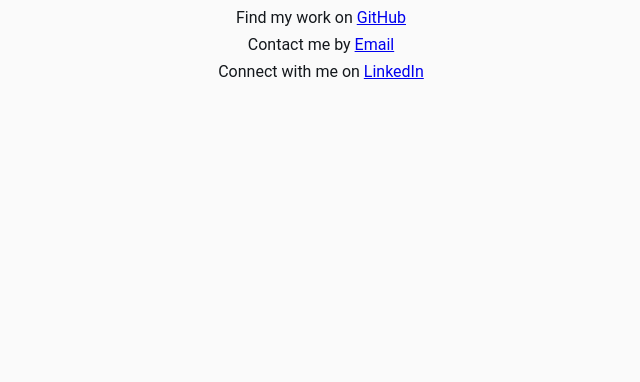
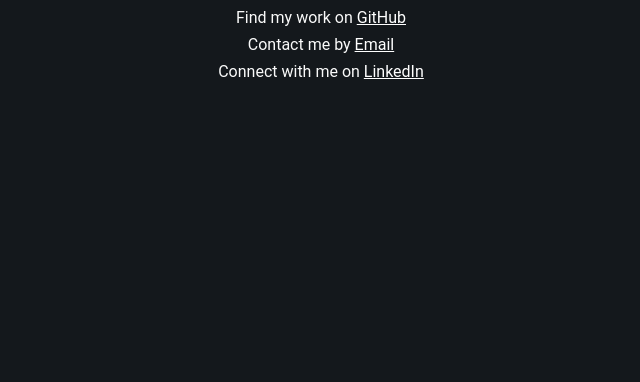
Before and after one commit to almirmujic/almirmujic.github.io, a Gatsby site: page / in a window 1280 px wide. Shown: the part 418-800 px from the top of the page, without its empty margins (319-959 px from the left). Built offline with nearby package versions, Linux system fonts and the light colour scheme; Gatsby itself is replaced by a stand-in of ours.

Commit message:
Update Readme file, install gh-pages dependency and add deploy script

```diff
--- a/package.json
+++ b/package.json
@@ -7,6 +7,7 @@
 	"scripts": {
 		"build": "gatsby build",
 		"develop": "gatsby develop",
+		"deploy": "gatsby build && gh-pages -d public -b master",
 		"format": "prettier --write \"**/*.{js,jsx,ts,tsx,json,md}\"",
 		"start": "npm run develop",
 		"serve": "gatsby serve",
@@ -19,6 +20,7 @@
 		"react-dom": "^16.12.0"
 	},
 	"devDependencies": {
+		"gh-pages": "^3.1.0",
 		"prettier": "2.1.2"
 	},
 	"repository": {
--- a/src/styles/main.css
+++ b/src/styles/main.css
@@ -2,9 +2,9 @@ body {
 	margin: 0;
 	padding: 0;
 	font-family: Roboto, Arial, Helvetica, sans-serif;
-	color: #14181c;
+	color: #fafafa;
 	box-sizing: border-box;
-	background-color: #fafafa;
+	background-color: #14181c;
 	height: 100vh;
 	display: flex;
 	justify-content: center;
@@ -24,6 +24,12 @@ h1 {
 	max-width: 300px;
 	margin: 1rem 0;
 }
+a {
+	color: #fff;
+}
+a:hover {
+	color: #3fe5eb;
+}
 .notification {
 	display: none;
 }
```
Also changed, not shown: README.md, 1 other file.
